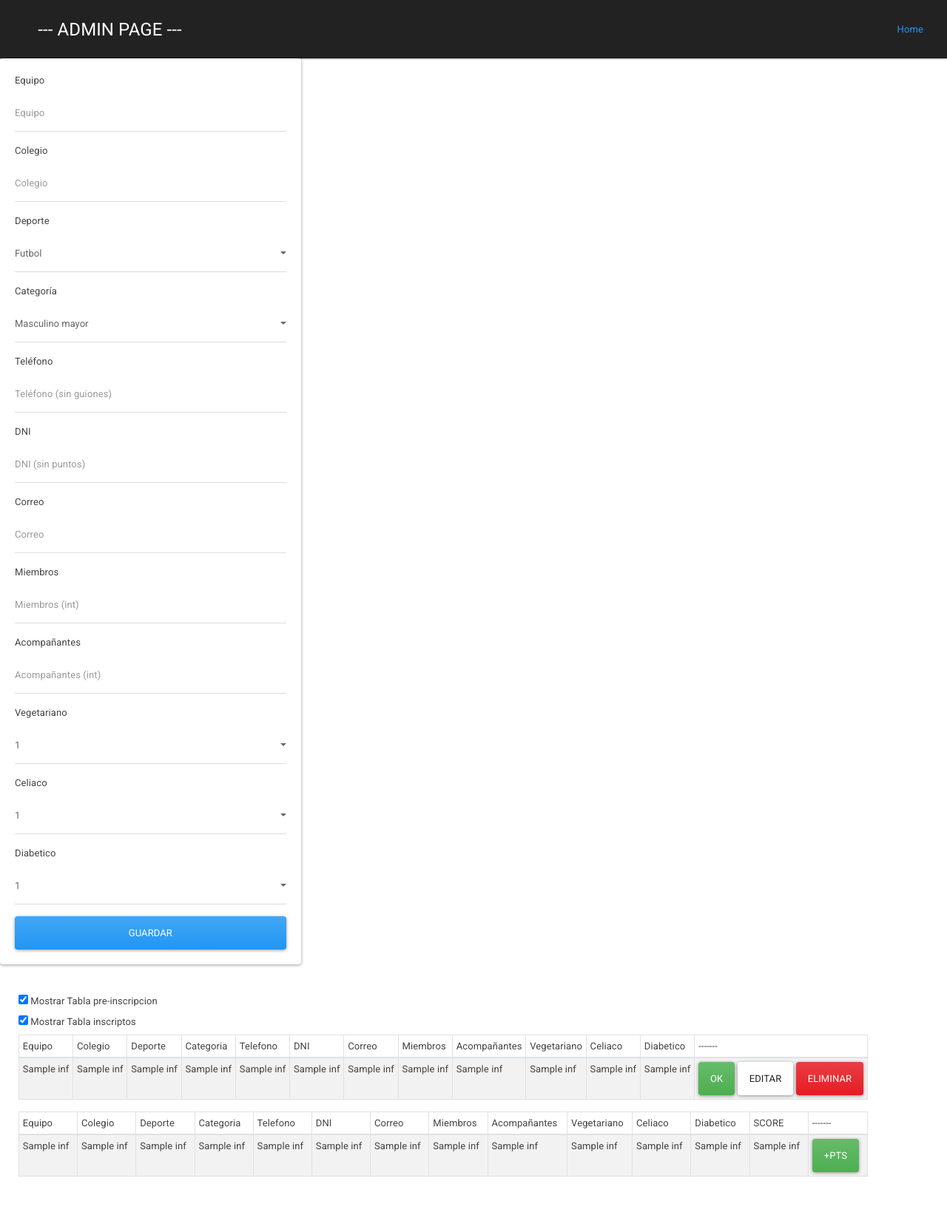
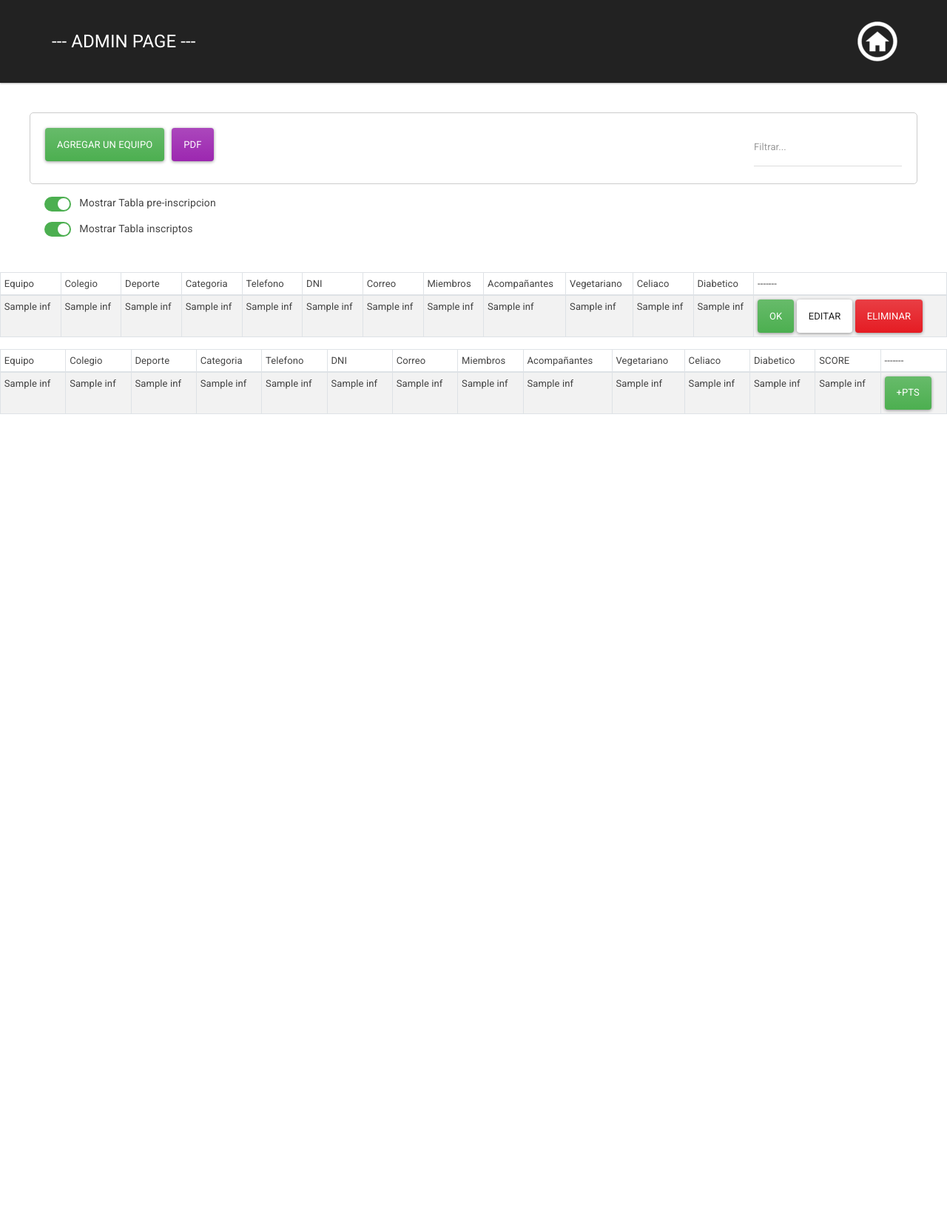
Before and after one commit to TomasCipriano-66/La-champion, a Flask app: template templates/ADMIN.html in a window 1280 px wide. Shown: the whole page at 74% size. After the commit the page ends 560 px from the top, so only its background shows below. Run offline with Flask 3, Linux system fonts and the light colour scheme; the template is opened without the code that fills it: most values are stand-ins (such as "Sample title", 1, 10 or a date in 2020); some libraries are stand-ins or nearby versions.

Commit message:
se reacondiciono admin y se adapto los formularios

```diff
--- a/app.py
+++ b/app.py
@@ -1,7 +1,9 @@
-from flask import Flask, render_template, request, redirect, url_for, jsonify
+from flask import Flask, render_template, request, redirect, url_for, jsonify,  flash
 from flask_mysqldb import MySQL
 
 app = Flask(__name__)
+app.secret_key = 'scuby'  # Necesaria para usar sesiones
+
 app.config['MYSQL_USER'] = 'u2jsmodvktmxthwk'
 app.config['MYSQL_PASSWORD'] = 'JTSZ6HR3AMgW3HDo7ykz'
 app.config['MYSQL_HOST'] = 'bwpeifpsxajflfti7mrf-mysql.services.clever-cloud.com'
@@ -58,9 +60,10 @@ def admin():
 
 
 #agregar un equipo
-@app.route('/add_team', methods=['POST'])
+@app.route('/add_team', methods=['GET', 'POST'])
 def add_team():
     if request.method == 'POST':
+        # Código para manejar el formulario cuando se envía
         Equipo = request.form['Equipo']
         Colegio = request.form['Colegio']
         Deporte = request.form['Deporte']
@@ -74,12 +77,20 @@ def add_team():
         Celiaco = request.form['Celiaco']
         Diabetico = request.form['Diabetico']
 
+        if not all([Equipo, Colegio, Deporte, Categoria, Telefono, DNI, Correo, Miembros, Acompañantes]):
+            flash('Por favor completa TODOS los campos.', 'danger')
+            return redirect(url_for('add_team'))
+
         cur = mysql.connection.cursor()
         cur.execute('INSERT INTO Inscripcion (Equipo, Colegio, Deporte, Categoria, Telefono, DNI, Correo, Miembros, Acompañantes, Vegetariano, Celiaco, Diabetico) VALUES (%s, %s, %s, %s, %s, %s, %s, %s, %s, %s, %s, %s)',
                     (Equipo, Colegio, Deporte, Categoria, Telefono, DNI, Correo, Miembros, Acompañantes, Vegetariano, Celiaco, Diabetico))
         mysql.connection.commit()
         cur.close()
         return redirect(url_for('admin'))
+    else:
+        # mostrar el formulario
+        return render_template('add-team.html')
+
 
 #TABLA DE EQUIPOS PRE_INCRIPCION
 
@@ -108,6 +119,11 @@ def update_team(id):
         Vegetariano = request.form['Vegetariano']
         Celiaco = request.form['Celiaco']
         Diabetico = request.form['Diabetico']
+
+        if not all([Equipo, Colegio, Deporte, Categoria, Telefono, DNI, Correo, Miembros, Acompañantes]):
+            flash('Por favor completa TODOS los campos.', 'danger')
+            return redirect(url_for('edit_team'))
+
         cur = mysql.connection.cursor()
         cur.execute("""
             UPDATE Inscripcion
@@ -128,6 +144,9 @@ def update_team(id):
         mysql.connection.commit()
         cur.close()
         return redirect(url_for('admin'))
+    else:
+        # mostrar el formulario
+        return render_template('edit-team.html')
 
 #eliminar un equipo de la DB
 @app.route('/delete/<string:id>')
--- a/templates/ADMIN.html
+++ b/templates/ADMIN.html
@@ -4,6 +4,60 @@
 <style>
     .table-container {
         display: none;
+    }
+
+    .switch {
+        position: relative;
+        display: inline-block;
+        width: 36px; /* Reducción al 60% de 60px */
+        height: 20px; /* Reducción al 60% de 34px */
+    }
+
+    /* Esconder el checkbox original */
+    .switch input {
+        opacity: 0;
+        width: 0;
+        height: 0;
+    }
+
+    /* Slider */
+    .slider {
+        position: absolute;
+        cursor: pointer;
+        top: 0;
+        left: 0;
+        right: 0;
+        bottom: 0;
+        background-color: #ccc;
+        transition: .4s;
+        border-radius: 20px; /* Ajustado para mantener proporciones */
+    }
+
+    .slider:before {
+        position: absolute;
+        content: "";
+        height: 16px; /* Reducción al 60% de 26px */
+        width: 16px; /* Reducción al 60% de 26px */
+        left: 2px; /* Ajustado para mantener proporciones */
+        bottom: 2px; /* Ajustado para mantener proporciones */
+        background-color: white;
+        transition: .4s;
+        border-radius: 50%;
+    }
+
+    input:checked + .slider {
+        background-color: #4CAF50;
+    }
+
+    input:checked + .slider:before {
+        transform: translateX(16px); /* Ajustado para el nuevo tamaño */
+    }
+
+    /* Estilo de las etiquetas */
+    .slider-label {
+        margin-left: 8px; /* Ajustado para el nuevo tamaño */
+        font-size: 14px; /* Ajustado para el nuevo tamaño */
+        vertical-align: middle;
     }
 </style>
 <script>
@@ -34,105 +88,39 @@
     window.onload = initTables;
 </script>
 
-
-<div class="row">
-    <div class="justify-content-center col-md-4">
-        <div class="card card-body">
-            <form action="/add_team" method="POST">
-                <div class="form-group">
-                    <label for="Equipo">Equipo</label>
-                    <input type="text" class="form-control" id="Equipo" name="Equipo" placeholder="Equipo">
-                </div>
-                <div class="form-group">
-                    <label for="Colegio">Colegio</label>
-                    <input type="text" class="form-control" id="Colegio" name="Colegio" placeholder="Colegio">
-                </div>
-                <div class="form-group">
-                    <label for="Deporte">Deporte</label>
-                    <select class="form-control" id="Deporte" name="Deporte">
-                        <option value="Futbol">Futbol</option>
-                        <option value="Basquet">Basquet</option>
-                        <option value="Voley">Voley</option>
-                    </select>
-                </div>
-                <div class="form-group">
-                    <label for="Categoria">Categoría</label>
-                    <select class="form-control" id="Categoria" name="Categoria">
-                        <option value="Masculino mayor">Masculino mayor</option>
-                        <option value="Masculino menor">Masculino menor</option>
-                        <option value="Femenino mayor">Femenino mayor</option>
-                        <option value="Femenino menor">Femenino menor</option>
-                    </select>
-                </div>
-                <div class="form-group">
-                    <label for="Telefono">Teléfono</label>
-                    <input type="tel" class="form-control" id="Telefono" name="Telefono" placeholder="Teléfono (sin guiones)">
-                </div>
-                <div class="form-group">
-                    <label for="DNI">DNI</label>
-                    <input type="DNI" class="form-control" id="DNI" name="DNI" placeholder="DNI (sin puntos)">
-                </div>
-                <div class="form-group">
-                    <label for="Correo">Correo</label>
-                    <input type="Correo" class="form-control" id="Correo" name="Correo" placeholder="Correo">
-                </div>
-                <div class="form-group">
-                    <label for="Miembros">Miembros</label>
-                    <input type="Miembros" class="form-control" id="Miembros" name="Miembros" placeholder="Miembros (int)">
-                </div>
-                <div class="form-group">
-                    <label for="Acompañantes">Acompañantes</label>
-                    <input type="Acompañantes" class="form-control" id="Acompañantes" name="Acompañantes" placeholder="Acompañantes (int)">
-                </div>
-                <div class="form-group">
-                    <label for="Vegetariano">Vegetariano</label>
-                    <select class="form-control" id="Vegetariano" name="Vegetariano">
-                        <option value="1">1</option>
-                        <option value="2">2</option>
-                        <option value="3">3</option>
-                        <option value="4">4</option>
-                        <option value="5">5</option>
-                        <option value="NO">NINGUNO</option>
-                    </select>
-                </div>
-                <div class="form-group">
-                    <label for="Celiaco">Celiaco</label>
-                    <select class="form-control" id="Celiaco" name="Celiaco">
-                        <option value="1">1</option>
-                        <option value="2">2</option>
-                        <option value="3">3</option>
-                        <option value="4">4</option>
-                        <option value="5">5</option>
-                        <option value="NO">NINGUNO</option>
-                    </select>
-                </div>
-                <div class="form-group">
-                    <label for="Diabetico">Diabetico</label>
-                    <select class="form-control" id="Diabetico" name="Diabetico">
-                        <option value="1">1</option>
-                        <option value="2">2</option>
-                        <option value="3">3</option>
-                        <option value="4">4</option>
-                        <option value="5">5</option>
-                        <option value="NO">NINGUNO</option>
-                    </select>
+<div class="col-md-16" style="margin: 40px;">
+    <div class="admin_bar" style="border: 1px solid #ccc; padding: 20px; border-radius: 5px; display: flex; justify-content: space-between; align-items: flex-start;">
+        <div class="button-container" style="display: flex; flex-direction: row; margin-bottom: 10px;">
+            <a href="{{ url_for('add_team') }}" class="btn btn-success" style="margin-right: 10px;">Agregar un equipo</a>
+            <a  class="btn btn-info">PDF</a>
         </div>
 
-                <button type="submit" class="btn btn-primary btn-block">Guardar</button>
-            </form>
+        <div class="filter-container" style="display: flex; align-items: center;">
+            <input type="text" placeholder="Filtrar..." class="form-control" style="width: 200px;">
+        </div>
+    </div>
+
+    <div class="checkbox-container" style="margin-top: 10px; margin-left: 20px;">
+        <div>
+            <label class="switch">
+                <input type="checkbox" id="checkbox1" checked onclick="toggleTable(this, 'table1')">
+                <span class="slider round"></span>
+            </label>
+            <label for="checkbox1" class="slider-label" style="margin-top: 5px;">Mostrar Tabla pre-inscripcion</label>
+        </div>
+        <div>
+            <label class="switch">
+                <input type="checkbox" id="checkbox2" checked onclick="toggleTable(this, 'table2')">
+                <span class="slider round"></span>
+            </label>
+            <label for="checkbox2" class="slider-label" style="margin-top: 5px;">Mostrar Tabla inscriptos</label>
+        </div>
     </div>
 </div>
 
 
-    <div class="col-md-16" style="margin: 40px;">
-        <div>
-            <input type="checkbox" id="checkbox1" checked onclick="toggleTable(this, 'table1')">
-            <label for="checkbox1">Mostrar Tabla pre-inscripcion</label>
-        </div>
-        <div>
-            <input type="checkbox" id="checkbox2" checked onclick="toggleTable(this, 'table2')">
-            <label for="checkbox2">Mostrar Tabla inscriptos</label>
-        </div>
+
+
 
 <div id="table1" class="table-container">
     <table class="table table-striped table-hover table-bordered table-sm bg-white">
--- a/templates/layout.html
+++ b/templates/layout.html
@@ -13,10 +13,8 @@
 
     <!-- NAVIGATION  -->
     <nav class="navbar navbar-dark bg-dark">
-        <div class="container">
-            <a class="navbar-brand" href="/">--- ADMIN PAGE ---</a>
-        </div>
-        <a class="nav-link" href="{{ url_for('home') }}">Home</a>
+            <a class="navbar-brand" style="padding: 14px; margin-left: 40px;">--- ADMIN PAGE ---</a>
+        <a class="nav-link" href="{{ url_for('home') }}" style="margin-right: 30px;"><img src="static/images/home_ico.png" alt="#" /></a>
     </nav>
 
         {% block body %}
```
Also changed, not shown: static/css/style.css (+19 -13 lines), templates/add-team.html (added, +140 -0 lines), templates/edit-team.html (+38 -0 lines), static/images/home_ico.png (added). Lines whose indentation alone changed are shown as unchanged.
